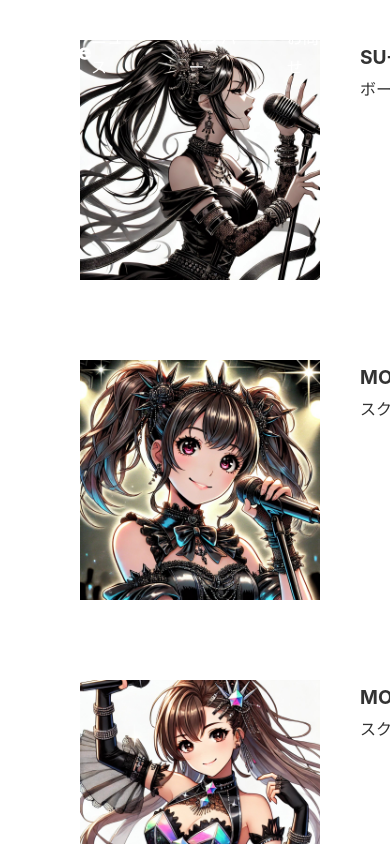
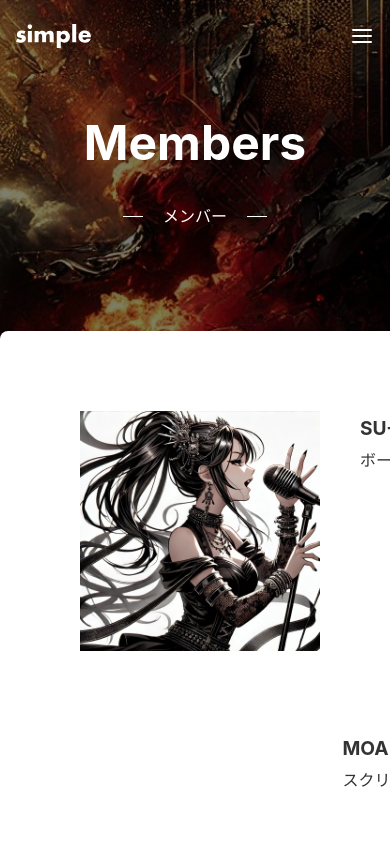
Before and after one commit to miso-taku/nextjs_cms, a Next.js app in the folder nextjs_app_pj/: page /members in a window 390 px wide. Shown: the top 844 px of the page. Built offline with nearby package versions, Linux system fonts and the light colour scheme.

Commit message:
4-4-1 commit

```diff
--- a/nextjs_app_pj/app/_components/Header/index.tsx
+++ b/nextjs_app_pj/app/_components/Header/index.tsx
@@ -1,6 +1,7 @@
 import Image from "next/image";
 import Link from "next/link";
 import styles from "./index.module.css";
+import Menu from "../Menu";
 
 export default function Header() {
   return (
@@ -14,19 +15,7 @@
           height={133}
         />
       </Link>
-      <nav className={styles.nav}>
-        <ul className={styles.items}>
-          <li>
-            <Link href="/news">ニュース</Link>
-          </li>
-          <li>
-            <Link href="/members">メンバー</Link>
-          </li>
-          <li>
-            <Link href="/contact">お問い合わせ</Link>
-          </li>
-        </ul>
-      </nav>
+      <Menu />
     </header>
   );
 }
--- /dev/null
+++ b/nextjs_app_pj/app/_components/Hero/index.module.css
@@ -0,0 +1,55 @@
+.container {
+  position: relative;
+  display: flex;
+  align-items: center;
+  justify-content: center;
+  background-color: rgba(0, 0, 0, 0.5);
+  color: #fff;
+  overflow: hidden;
+  padding: 100px 0;
+}
+
+.title {
+  font-size: 3rem;
+  font-weight: bold;
+  text-align: center;
+  margin-bottom: 1rem;
+}
+
+.sub {
+  display: flex;
+  align-items: center;
+  gap: 20px;
+  margin-bottom: 40px;
+  justify-content: center;
+}
+
+.sub::before {
+  content: "";
+  display: block;
+  height: 1px;
+  width: 20px;
+  background-color: var(--color-text-unpainted);
+}
+
+.sub::after {
+  content: "";
+  display: block;
+  height: 1px;
+  width: 20px;
+  background-color: var(--color-text-unpainted);
+}
+
+.bgimg {
+  position: absolute;
+  top: 0;
+  right: 0;
+  height: 600px;
+  width: 100%;
+  object-fit: cover;
+  object-position: right;
+  display: flex;
+  align-items: center;
+  justify-content: center;
+  z-index: -1;
+}
--- /dev/null
+++ b/nextjs_app_pj/app/_components/Hero/index.tsx
@@ -0,0 +1,25 @@
+import Image from "next/image";
+import styles from "./index.module.css";
+
+type Props = {
+  title: string;
+  sub: string;
+};
+
+export default function Hero({ title, sub }: Props) {
+  return (
+    <section className={styles.container}>
+      <div>
+        <h1 className={styles.title}>{title}</h1>
+        <p className={styles.sub}>{sub}</p>
+      </div>
+      <Image
+        className={styles.bgimg}
+        src="/bg.jpg"
+        alt=""
+        width={4000}
+        height={1200}
+      />
+    </section>
+  );
+}
--- /dev/null
+++ b/nextjs_app_pj/app/_components/Menu/index.module.css
@@ -0,0 +1,39 @@
+.item {
+  display: flex;
+  color: #fff;
+  gap: 40px;
+}
+
+.button {
+  display: none;
+}
+
+@media (max-width: 640px) {
+  .nav {
+    display: none;
+  }
+
+  .nav.open {
+    display: block;
+    position: fixed;
+    top: 0;
+    left: 0;
+    right: 0;
+    bottom: 0;
+    background-color: var(--color-bg-painted);
+    color: var(--color-bg-unpainted);
+    padding: 24px;
+  }
+
+  .item {
+    flex-direction: column;
+    gap: 24px;
+  }
+
+  .button {
+    display: flex;
+    background: none;
+    border: none;
+    cursor: pointer;
+  }
+}
--- /dev/null
+++ b/nextjs_app_pj/app/_components/Menu/index.tsx
@@ -0,0 +1,31 @@
+"use client";
+
+import Link from "next/link";
+import Image from "next/image";
+import styles from "./index.module.css";
+
+export default function Menu() {
+  const open = () => {
+    document.querySelector("nav")?.classList.add(styles.open);
+  };
+  return (
+    <div>
+      <nav className={styles.nav}>
+        <ul className={styles.item}>
+          <li>
+            <Link href="/news">ニュース</Link>
+          </li>
+          <li>
+            <Link href="/members">メンバー</Link>
+          </li>
+          <li>
+            <Link href="/contact">お問い合わせ</Link>
+          </li>
+        </ul>
+      </nav>
+      <button className={styles.button} onClick={open}>
+        <Image src="/menu.svg" alt="メニュー" width={24} height={24} />
+      </button>
+    </div>
+  );
+}
--- a/nextjs_app_pj/app/members/layout.tsx
+++ b/nextjs_app_pj/app/members/layout.tsx
@@ -1,9 +1,15 @@
 import Sheet from "@/app/_components/Sheet";
+import Hero from "@/app/_components/Hero";
 
 type Props = {
   children: React.ReactNode;
 };
 
 export default function RootLayout({ children }: Props) {
-  return <Sheet>{children}</Sheet>;
+  return (
+    <>
+      <Hero title="Members" sub="メンバー" />
+      <Sheet>{children}</Sheet>
+    </>
+  );
 }
--- a/nextjs_app_pj/app/members/page.module.css
+++ b/nextjs_app_pj/app/members/page.module.css
@@ -10,7 +10,7 @@
   margin-bottom: 80px;
 }
 
-.list:last-child(even) {
+.list:nth-child(even) {
   flex-direction: row-reverse;
 }
 
```
